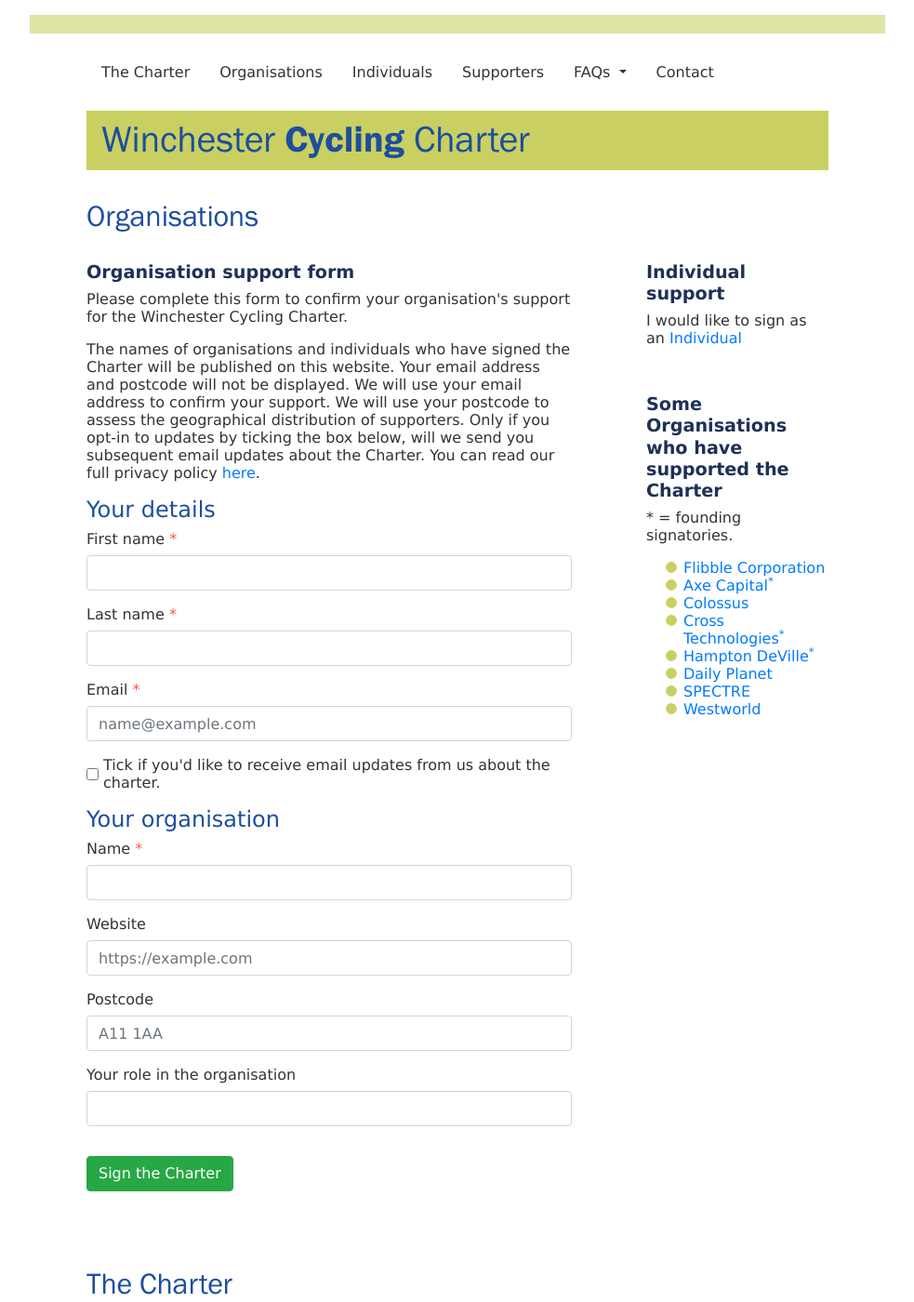
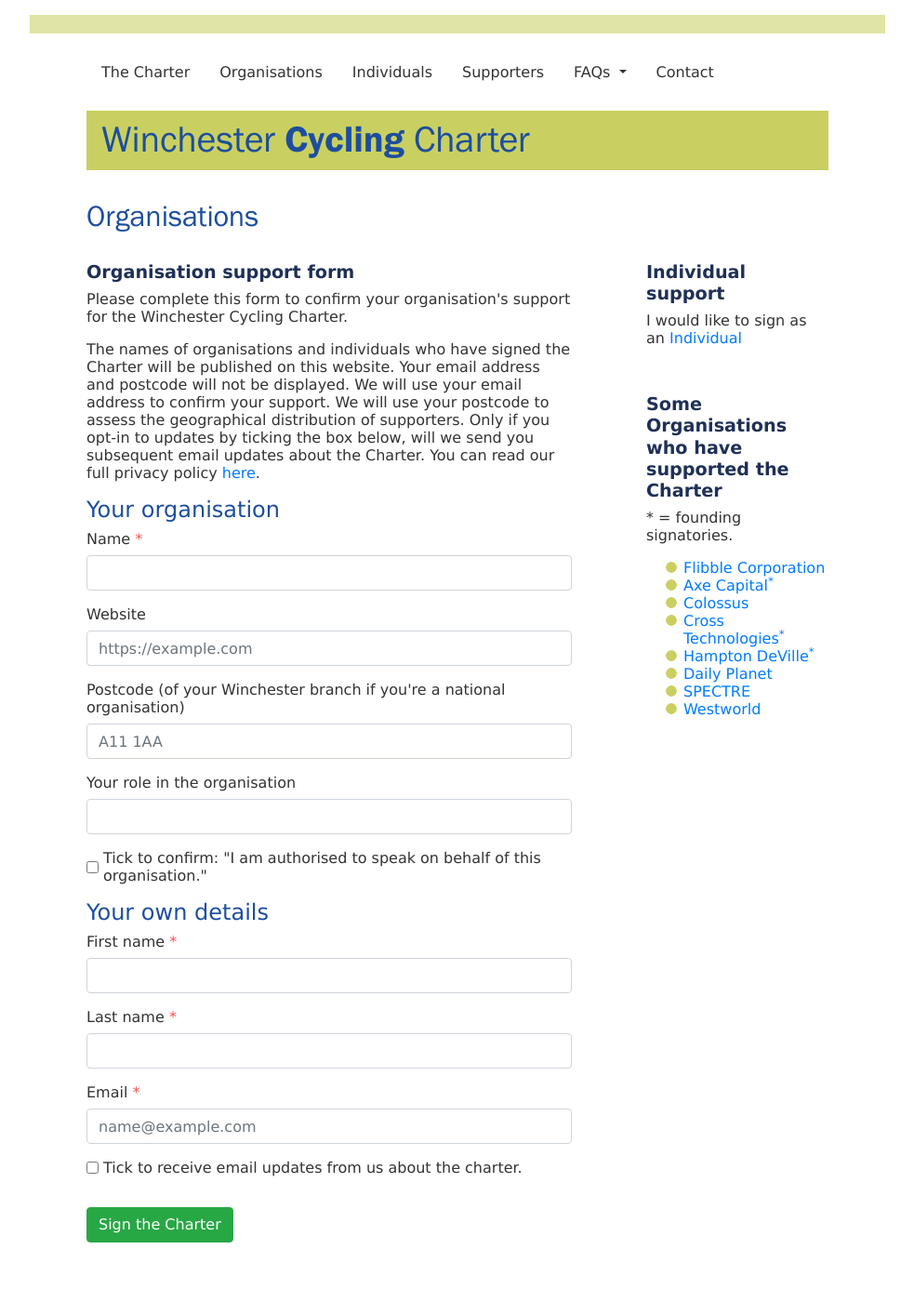
Before and after one commit to winchestercyclingcharter/winchestercyclingcharter.github.io, a Jekyll site: the page built from org-page.md, in a window 1280 px wide and 1400 px high. Shown: the whole window at 93% size, without its empty margins (148-1131 px from the left). Built offline with Jekyll 4.4.1, drawn with Linux system fonts in a browser that asks for light colours; nearby versions of some CDN libraries.

Commit message:
reverse order of form

```diff
--- a/_includes/form.html
+++ b/_includes/form.html
@@ -15,8 +15,53 @@
   </p>
 
     <form id="support-form" action="https://europe-west2-winchestercyclingcharter.cloudfunctions.net/catch_form" method="post">
+
+      {% if page.thisname == "Organisation" %}
       <fieldset>
+        <legend>Your organisation</legend>
+
+        <div class="form-group required">
+          <label for="Organisation" class='control-label'>Name</label>
+          <input type="text" class="form-control" name="orgName" id="orgName1" placeholder="" required="true">
+          <div class="help-block with-errors"></div>
+        </div>
+
+        <div class="form-group">
+          <label for="OrgWebsite" class='control-label'>Website</label>
+          <input type="url" class="form-control" name="orgWebsite" id="OrgWebsite1" placeholder="https://example.com">
+          <div class="help-block with-errors"></div>
+        </div>
+
+        <div class="form-group">
+          <label for="Postcode" class='control-label'>Postcode (of your Winchester branch if you're a national organisation)</label>
+          <!-- excellent stack overflow answer on postcode regexp https://stackoverflow.com/a/51885364/7313630 -->
+          <input type="text" class="form-control" name="orgPostcode" id="orgPostcode1"  pattern="^[A-Z]{1,2}\d[A-Z\d]? ?\d[A-Z]{2}$" placeholder="A11 1AA" data-pattern-error="Please enter a valid postcode.">
+          <div class="help-block with-errors"></div>
+        </div>
+
+        <div class="form-group">
+          <label for="Role">Your role in the organisation</label>
+          <input type="text" class="form-control" name="orgRole" id="orgRole1" placeholder="">
+          <div class="help-block with-errors"></div>
+        </div>
+
+        <div class="form-group">
+          <div class="form-check form-check-inline">
+            <input class="form-check-input" type="checkbox" name="orgAuthority" id="orgAuthority1" value="yes" required>
+            <label class="form-check-label" for="inlineCheckbox1">Tick to confirm: "I am authorised to speak on behalf of this organisation."</label>
+            <div class="help-block with-errors"></div>
+          </div>
+        </div>
+
+      </fieldset>
+    {% endif %}
+
+      <fieldset>
+        {% if page.thisname == "Organisation" %}
+          <legend>Your own details</legend>
+        {% else %}
         <legend>Your details</legend>
+        {% endif %}
 
         <div class="form-group required">
           <label for="FirstName" class='control-label'>First name</label>
@@ -48,44 +93,12 @@
         <div class="form-group">
           <div class="form-check form-check-inline">
             <input class="form-check-input" type="checkbox" name="emailOptIn" id="inlineCheckbox1" value="yes">
-            <label class="form-check-label" for="inlineCheckbox1">Tick if you'd like to receive email updates from us about the charter.</label>
+            <label class="form-check-label" for="inlineCheckbox1">Tick to receive email updates from us about the charter.</label>
             <div class="help-block with-errors"></div>
           </div>
         </div>
 
       </fieldset>
-
-      {% if page.thisname == "Organisation" %}
-        <fieldset>
-          <legend>Your organisation</legend>
-
-          <div class="form-group required">
-            <label for="Organisation" class='control-label'>Name</label>
-            <input type="text" class="form-control" name="orgName" id="orgName1" placeholder="" required="true">
-            <div class="help-block with-errors"></div>
-          </div>
-
-          <div class="form-group">
-            <label for="OrgWebsite" class='control-label'>Website</label>
-            <input type="url" class="form-control" name="orgWebsite" id="OrgWebsite1" placeholder="https://example.com">
-            <div class="help-block with-errors"></div>
-          </div>
-
-          <div class="form-group">
-            <label for="Postcode" class='control-label'>Postcode</label>
-            <!-- excellent stack overflow answer on postcode regexp https://stackoverflow.com/a/51885364/7313630 -->
-            <input type="text" class="form-control" name="orgPostcode" id="orgPostcode1"  pattern="^[A-Z]{1,2}\d[A-Z\d]? ?\d[A-Z]{2}$" placeholder="A11 1AA" data-pattern-error="Please enter a valid postcode.">
-            <div class="help-block with-errors"></div>
-          </div>
-
-          <div class="form-group">
-            <label for="Role">Your role in the organisation</label>
-            <input type="text" class="form-control" name="orgRole" id="orgRole1" placeholder="">
-            <div class="help-block with-errors"></div>
-          </div>
-
-        </fieldset>
-      {% endif %}
 
       <div class="form-group">
         <div class="g-recaptcha" data-sitekey="6Lco1t0ZAAAAAINbksPHbipS4RxuzIOnFqtnpzPM" data-expired-callback="expiredRecaptchaCallback" data-callback="verifyRecaptchaCallback"></div>
```
